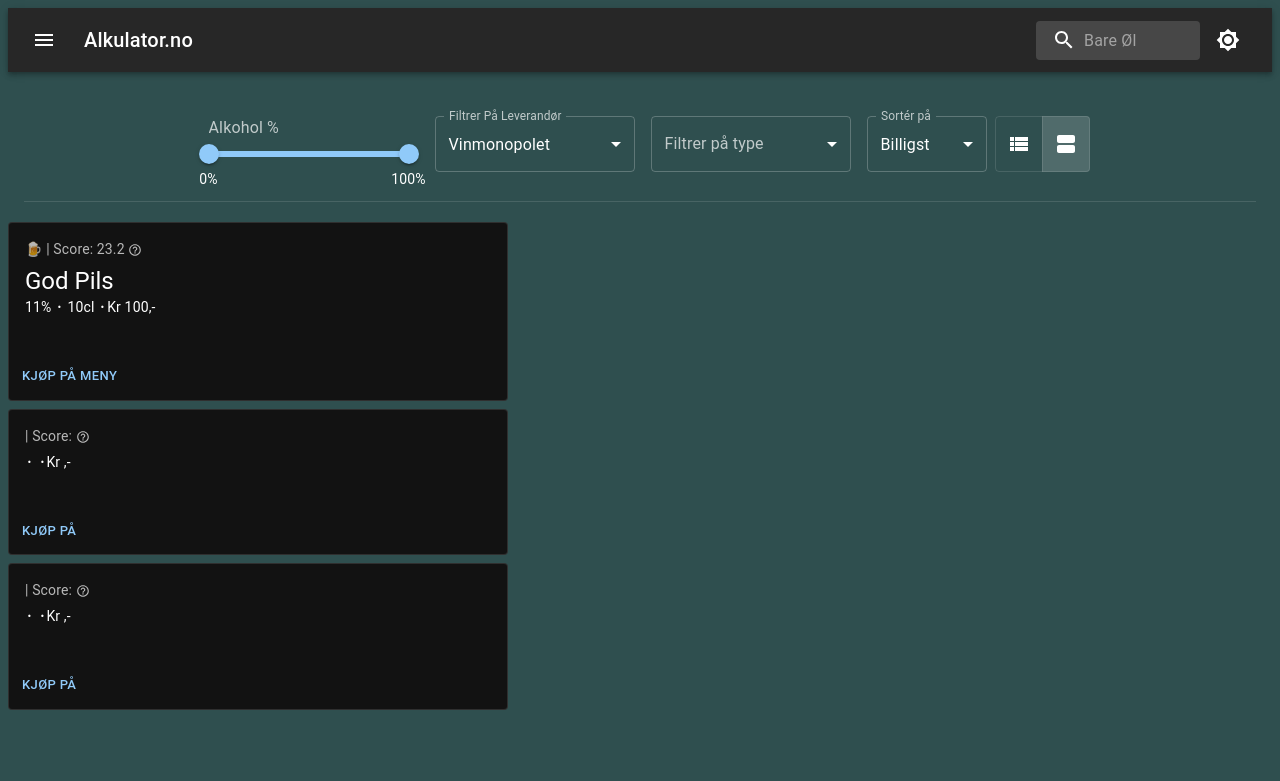
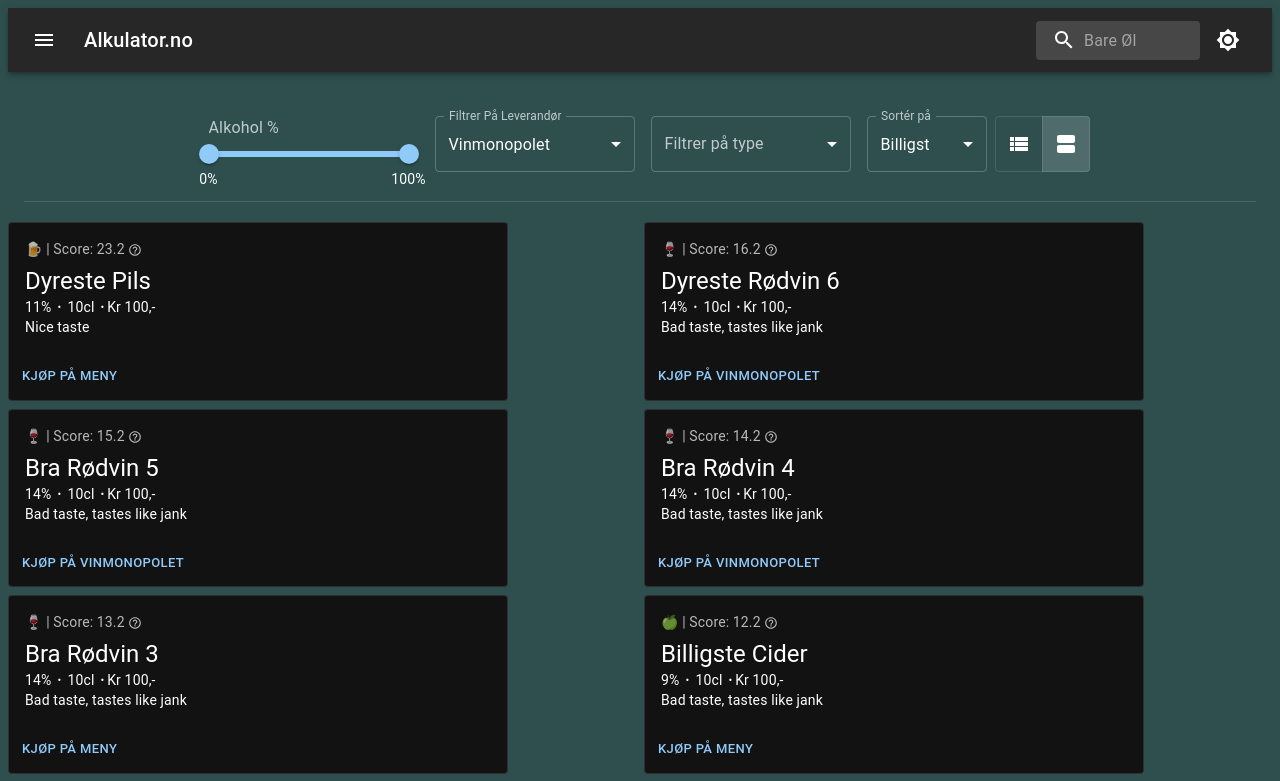
Before and after one commit to arienshibani/alkulator-web, a Next.js app: page / in a window 1280 px wide. Shown: the top 781 px of the page. Built offline with nearby package versions, Linux system fonts and the light colour scheme.

Commit message:
fix(Grid.js): Add test data, implement sort function and dynamically generate cards based on searchResult on state.

```diff
--- a/components/Grid/Grid.js
+++ b/components/Grid/Grid.js
@@ -13,7 +13,6 @@ import Checkbox from "@mui/material/Checkbox";
 import ListItemText from "@mui/material/ListItemText";
 import OutlinedInput from "@mui/material/OutlinedInput";
 import Slider from "@mui/material/Slider";
-import Typography from "@mui/material/Typography";
 import Divider from "@mui/material/Divider";
 import Card from "./Card";
 
@@ -23,6 +22,80 @@ export default function FullWidthGrid() {
   const [alcoholTypesSelected, setAlcoholTypesSelected] = useState([]);
   const [distributorsSelected, setDistributorsSelected] = useState(["Vinmonopolet"]);
   const [abvPercentage, setabvPercentage] = React.useState([0, 100]);
+  const [searchResult, setSearchResult] = useState([
+    { score: 23.2,
+      abv: "11%",
+      description: "Nice taste",
+      volume: "10cl",
+      title: "Dyreste Pils",
+      price: "100",
+      symbol: "🍺",
+      distributor: "Meny",
+    },
+    { score: 16.2,
+      abv: "14%",
+      description: "Bad taste, tastes like jank",
+      volume: "10cl",
+      title: "Dyreste Rødvin 6",
+      price: "100",
+      symbol: "🍷",
+      distributor: "Vinmonopolet",
+    },
+    { score: 15.2,
+      abv: "14%",
+      description: "Bad taste, tastes like jank",
+      volume: "10cl",
+      title: "Bra Rødvin 5",
+      price: "100",
+      symbol: "🍷",
+      distributor: "Vinmonopolet",
+    },
+    { score: 14.2,
+      abv: "14%",
+      description: "Bad taste, tastes like jank",
+      volume: "10cl",
+      title: "Bra Rødvin 4",
+      price: "100",
+      symbol: "🍷",
+      distributor: "Vinmonopolet",
+    },
+    { score: 13.2,
+      abv: "14%",
+      description: "Bad taste, tastes like jank",
+      volume: "10cl",
+      title: "Bra Rødvin 3",
+      price: "100",
+      symbol: "🍷",
+      distributor: "Meny",
+    },
+    { score: 12.2,
+      abv: "9%",
+      description: "Bad taste, tastes like jank",
+      volume: "10cl",
+      title: "Billigste Cider",
+      price: "100",
+      symbol: "🍏",
+      distributor: "Meny",
+    },
+    { score: 11.2,
+      abv: "14%",
+      description: "Bad taste, tastes like jank",
+      volume: "10cl",
+      title: "Billigste Rødvin",
+      price: "100",
+      symbol: "🍷",
+      distributor: "Vinmonopolet",
+    },
+    { score: 10.0,
+      abv: "54%",
+      description: "Bad taste, tastes like jank",
+      volume: "10cl",
+      title: "Billigste Sprit",
+      price: "200",
+      symbol: "🥃",
+      distributor: "Vinmonopolet",
+    },
+  ]);
 
   // Used for alcohol type selection:
   const listOfAlcoholTypes = [
@@ -95,6 +168,11 @@ export default function FullWidthGrid() {
 
   const handleSort = (event) => {
     setSortMode(event.target.value);
+    if (sortMode === "Billigst") {
+      searchResult.sort((a, b) => (a.score < b.score) ? 1 : -1);
+    } else {
+      searchResult.sort((a, b) => (a.score > b.score) ? 1 : -1);
+    }
   };
 
   const handleABVPercentageChange = (event, newValue) => {
@@ -190,15 +268,19 @@ export default function FullWidthGrid() {
         container
         spacing={1}
       >
-        <Grid item xs={12} md={10}>
-          <Card alignment={alignment} score={23.2} abv={"11%"} volume={"10cl"} title={"God Pils"} price={"100"} symbol={"🍺"} distributor={"Meny"} />
-        </Grid>
-        <Grid item xs={12} md={10}>
-          <Card alignment={alignment}/>
-        </Grid>
-        <Grid item xs={12} md={10}>
-          <Card alignment={alignment}/>
-        </Grid>
+        {searchResult
+          .map((item) => (
+            <Grid key={item.title} item xs={12} md={6}>
+              <Card alignment={alignment}
+                score={item.score}
+                abv={item.abv}
+                description={item.description}
+                volume={item.volume}
+                title={item.title}
+                price={item.price}
+                symbol={item.symbol}
+                distributor={item.distributor} />
+            </Grid>))}
       </Grid>
 
     </Box>
```
